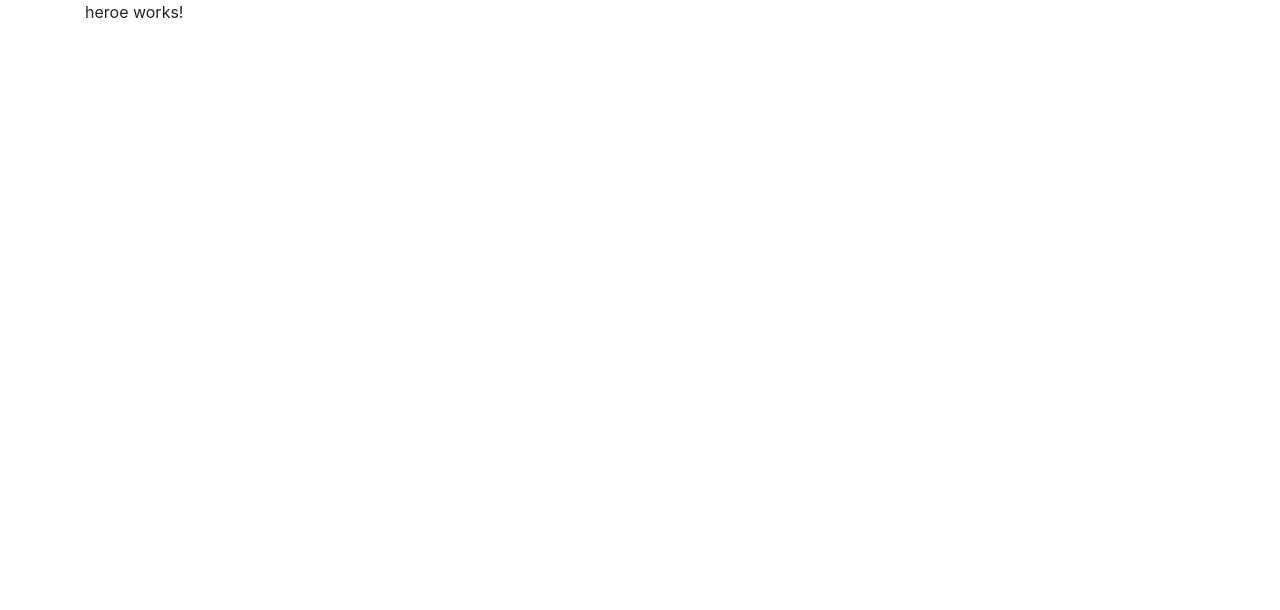
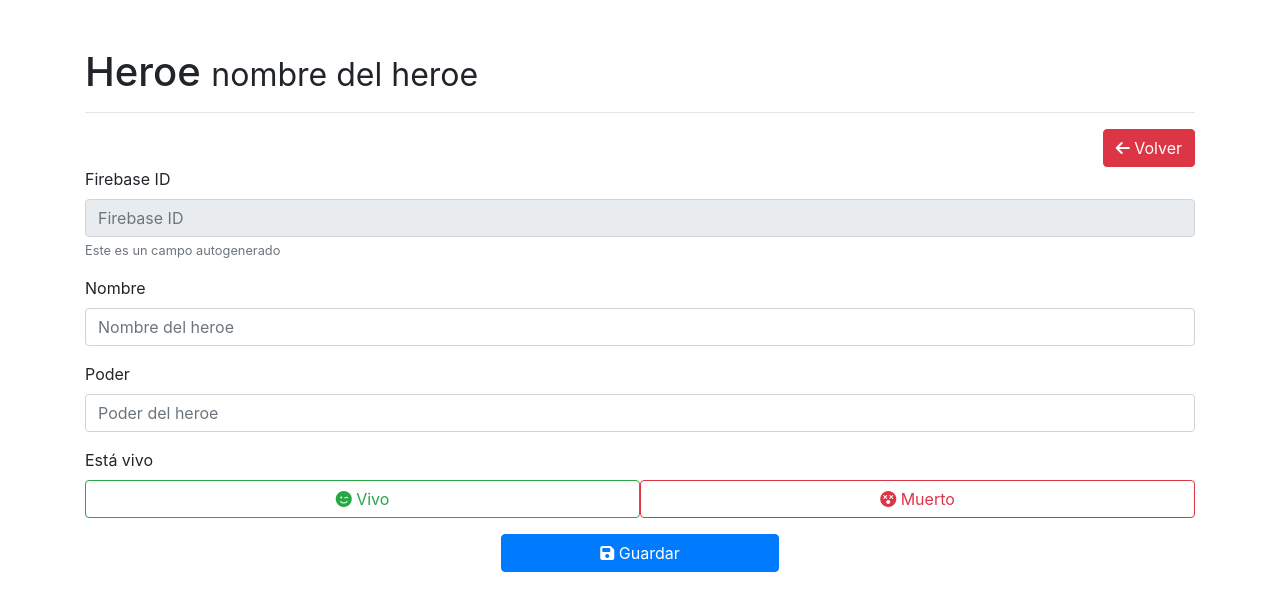
Before and after one commit to rubdev/CRUD---HTTP-en-Firebase, an Angular app: page /heroe/1 in a window 1280 px wide. Shown: the top 610 px of the page. Built offline with nearby package versions, Linux system fonts and the light colour scheme.

Commit message:
estructura form heroe

```diff
--- a/src/app/pages/heroe/heroe.component.html
+++ b/src/app/pages/heroe/heroe.component.html
@@ -1 +1,52 @@
-<p>heroe works!</p>
+<div class="row">
+    <div class="col mt-5">
+        <h1>Heroe <small>nombre del heroe</small></h1>
+        <hr>
+    </div>
+</div>
+<div class="row text-right">
+    <div class="col">
+        <button class="btn btn-danger"
+                routerLink="/heroes">
+            <i class="fa fa-arrow-left"></i>
+            Volver
+        </button>
+    </div>
+</div>
+<div class="row animated fadeIn faster">
+    <div class="col">
+        <form>
+            <div class="form-group">
+                <label>Firebase ID</label>
+                <input type="text" name="firebaseId" class="form-control" disabled="disabled" placeholder="Firebase ID">
+                <small class="form-text text-muted">Este es un campo autogenerado</small>
+            </div>
+            <div class="form-group">
+                <label>Nombre</label>
+                <input type="text" name="nombre" class="form-control" placeholder="Nombre del heroe">
+            </div>
+            <div class="form-group">
+                <label>Poder</label>
+                <input type="text" name="poder" class="form-control" placeholder="Poder del heroe">
+            </div>
+            <div class="form-group">
+                <label>Está vivo</label>
+                <br>
+                <button class="btn btn-outline-success w-50" type="button">
+                    <i class="fa fa-smile-wink"></i>
+                    Vivo
+                </button>
+                <button class="btn btn-outline-danger w-50" type="button">
+                    <i class="fa fa-dizzy"></i>
+                    Muerto
+                </button>
+            </div>
+            <div class="form-group text-center">
+                <button class="btn btn-primary w-25" type="submit">
+                    <i class="fas fa-save"></i>
+                    Guardar
+                </button>
+            </div>
+        </form>
+    </div>
+</div>
```
